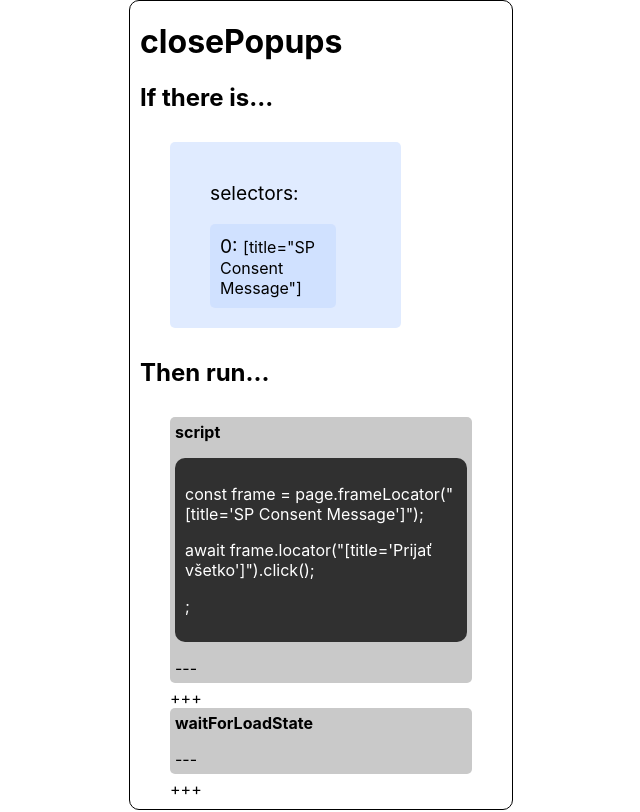
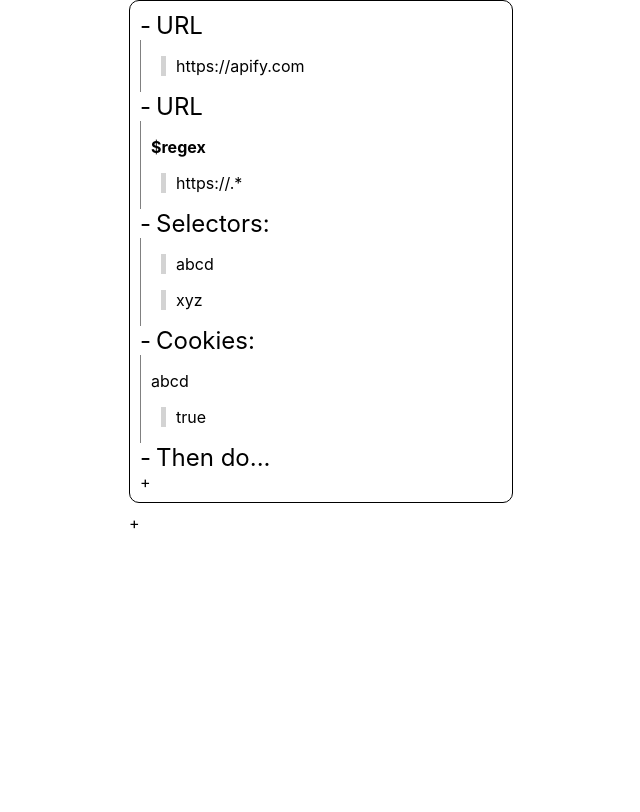
Before and after one commit to barjin/wbr, a React (Create React App) app in the folder packages/wbr-editor/: page / in a window 1280 px wide. Shown: the top 812 px of the page, without its empty margins (319-959 px from the left). Built offline with nearby package versions, Linux system fonts and the light colour scheme.

Commit message:
inital editor implementation revamp

```diff
--- a/packages/wbr-editor/src/App.css
+++ b/packages/wbr-editor/src/App.css
@@ -5,65 +5,52 @@
 
 .pair{
   border: 1px black solid;
-  padding: 0px 10px;
+  padding: 10px 10px;
   border-radius: 10px;
   margin-bottom: 10px
 }
 
-.collapsible{
-  margin: 0px 20px;
-  padding: 10px 10px;
-  border-radius: 5px;
+.toggler {
+  font-size: 150%;
+  margin: 0px
 }
 
-.collapsible h3:hover {
+.toggler:hover {
   cursor: pointer;
 }
 
-.collapsible h3::before{
-  content: '-';
-  display: inline-flexbox;
-  display: inline-block;
-  margin-right: 10px
+.toggler::before{
+  margin-right: 5px;
 }
 
-.orBlock > div > div + div::before {
-  content: "~ or ~"
+.toggler.on::before {
+  content: '+';
+}
+.toggler.off::before {
+  content: '-';
 }
 
-.collapsed h3::before{
-  content: '+';
+.recursive {
+  margin-left: 20px
 }
 
-.collapsed h3 + * {
+.collapsible {
+  display: flex;
+  flex-direction: row;
+}
+
+.collapsed{
   display: none
 }
 
-.action{
-  padding: 5px;
-  background-color: #c9c9c9;
-  margin-bottom: 5px;
-  border-radius: 5px;
+.horizontal-line {
+  border-left: 1px solid grey;
+  margin-right: 10px;
+  height: 100%
 }
 
-.codeblock {
-  background-color: #303030;
-  padding: 10px;
-  color: white;
-  border-radius: 10px;
+.scalar {
+  margin-left: 10px;
+  padding-left: 10px;
+  border-left: 5px solid lightgrey
 }
-
-.genericObject {
-  padding: 10px 10px;
-  border-radius: 5px;
-  width: 70%;
-  background-color: rgb(194, 215, 255, 0.5);
-}
-
-.genericObject + .genericObject{
-  margin-top: 5px
-}
-
-.key{
-  font-size: 120%;
-}
--- a/packages/wbr-editor/src/App.tsx
+++ b/packages/wbr-editor/src/App.tsx
@@ -1,9 +1,9 @@
 import './App.css';
 import {Where, What, Workflow} from './workflow';
 import { operators } from './logic';
-import { useState } from 'react';
+import { ReactElement, useState } from 'react';
 
-function GenericObject(props: {name: string, object: any}) : JSX.Element {
+function CollapsibleObject(props: {name: string, object: any}) : JSX.Element {
   const {name, object} = props;
   if(typeof object !== 'object'){
     return (
@@ -18,7 +18,7 @@ function GenericObject(props: {name: string, object: any}) : JSX.Element {
       Object.entries(object).map(([key,val]) => (
         <div className='collapsible'>
         <p className="key">{name}: </p>
-        <GenericObject name={key} object={val}/>
+        <CollapsibleObject name={key} object={val}/>
         </div>
       ))
     }
@@ -54,7 +54,7 @@ function Conditions(props: {logic?: typeof operators[number]; where: Where}) : J
           );
         }
         return (
-          <GenericObject name={key} object={value}/>
+          <CollapsibleObject name={key} object={value}/>
         )
       })
     }
@@ -62,71 +62,110 @@ function Conditions(props: {logic?: typeof operators[number]; where: Where}) : J
   )
 }
 
-function CodeBlock(props: {code: string}){
-  const lines = props.code.split(';');
-  return (<div className='codeblock'>
-    {
-      lines.map(line => (
-        <p className='codeline'>
-          {line+';'}
-        </p>
-      ))
-    }
-  </div>);
+type JSONScalar = string | number | boolean;
+
+function RecursiveCollection({collection}: {collection: Record<string, any> | any[] | JSONScalar}){
+  if(collection && typeof collection === 'object'){
+      return(
+        <div className='recursive'>
+        {
+          Object.entries(collection).map(([key,value]) => (
+            <Collapsible header={key} content={value} updater={() => {}}/>
+          ))
+        }
+        </div>
+      )
+  }
+  else{
+    return(<div className='rvalue'>{collection}</div>);
+  }
+}
+// /**
+//  * Returns `true` if all the values are scalar types.
+//  */
+// function isSimple(obj: Record<string,any> | any[]) : boolean{
+//   return Object.values(obj).reduce(
+//     (p,x) => (
+//       p && (typeof obj !== 'object' || obj === null)
+//     ), true
+//   )
+// }
+
+// function SimpleObject({content}: {content: Record<string,any> | any[]}) {
+//   return (
+//     <table>
+//       {!Array.isArray(content) ?
+//         Object.entries(content).map(([k,v]) => (
+//           <tr>
+//             <td>{k}</td><td>{v}</td>
+//           </tr>
+//         )
+//       ) :
+//       Object.values(content).map((v) => (
+//         <tr>
+//           <td>{v}</td>
+//         </tr>
+//       ))
+//       }
+//     </table>
+//   )
+// }
+
+function isScalar (object: any) : boolean {
+  return typeof object !== 'object' && object !== null
 }
 
-function Action({data, updater}: {data: What, updater: ArbitraryFunction}) {
-  const addActionBelow = () => {
-    updater([
-      data,
-      {
-        type: undefined,
-        params: undefined
-      }
-    ])
+function Collapsible({header, content, updater}: {header: string, content: Record<string, any>, updater: ArbitraryFunction}){
+  const [collapsed, setCollapsed] = useState(false);
+  const toggleCollapsed = () => {
+    setCollapsed(!collapsed);
   }
-
-  const removeAction = () => updater([])
-
-  return (
-    <>
-    <div className='action'>
-      <b>
-        {data.type}
-      </b>
-      <p>
-        {
-          data.type === 'script' ?
-          <CodeBlock code={data.params}/> :
-          JSON.stringify(data.params,null,2)
-        }
-      </p>
-      <div onClick={removeAction}>---</div>
+  return(
+    <div>
+      <p className={`toggler ${collapsed ? 'on' : 'off'}`} onClick={toggleCollapsed}>{header}</p>
+      <div className={`collapsible ${collapsed ? 'collapsed' : ''}`}>
+        <div style={{display:'flex', flexDirection: 'column'}}>
+          <div className='horizontal-line'></div>
+          {!isScalar(content) ?
+            <div className='add' onClick={() => {
+              alert("adding!");
+            }}>+</div>
+            :
+            null}
+        </div>
+        <RecursiveCollection collection={content}/>
+      </div>
     </div>
-    <div onClick={addActionBelow}>+++</div>
-    </>
   )
 }
 
-function Actions({actions, updater}: {actions: What[], updater: ArbitraryFunction}) {
-  const updateActionOnIndex = (idx: number) => {
-    return (action: What[]) => updater(
-      [
-        ...actions.slice(0, idx),
-        ...action,
-        ...actions.slice(idx+1),
-      ]
-    )
+function WhereEditor({where}: {where: Where}){
+  let out = Object.entries(where).map(([key, value]) => {
+    if(operators.includes(key as any)){
+      // out.push(<WhereEditor where={where as Where}/>)
+    }
+    if(typeof value === 'string'){
+      return (
+        <div>
+        <p className={`toggler`} >{key}</p>
+        <div className={`collapsible`}>
+          <div style={{display:'flex', flexDirection: 'column'}}>
+            <div className='horizontal-line'></div>
+          </div>
+          <p>{value}</p>
+        </div>
+      </div>
+      )
+    }
   }
-
+  )
   return (
-    <div className='collapsible'>
-      {actions.map((action, idx) => (
-        <Action updater={updateActionOnIndex(idx)} data={action}/>
-      )
-      )}
+    <div>
+    {
+      out
+    }
     </div>
-  );
+  )
 }
 
 type PairData = Workflow[number];
@@ -167,10 +206,8 @@ function Pair({pair, updater} : {pair: PairData, updater: ArbitraryFunction}){
     <>
     <div className='pair'>
       {pair.name ? <h1>{pair.name}</h1> : null}
-      <h2>If there is...</h2>
-      <Conditions where={pair.where}/>
-      <h2>Then run...</h2>
-      <Actions updater={updateWhat} actions={pair.what} />
+      <SimpleWhere where={pair.where as Where[]}/>
+      <Collapsible header="Then do..." content={pair.what} updater={updateWhat}/>
     </div>
     <div onClick={addPairBelow}>
       +
@@ -178,6 +215,97 @@ function Pair({pair, updater} : {pair: PairData, updater: ArbitraryFunction}){
     </>
   )
 }
+
+function CollapsibleV({header, content}: {header: string, content: ReactElement}){
+  const [collapsed, setCollapsed] = useState(false);
+  const toggleCollapsed = () => {
+    setCollapsed(!collapsed);
+  }
+  return(
+    <div>
+      <p className={`toggler ${collapsed ? 'on' : 'off'}`} onClick={toggleCollapsed}>{header}</p>
+      <div className={`collapsible ${collapsed ? 'collapsed' : ''}`}>
+        <div style={{display:'flex', flexDirection: 'column'}}>
+          <div className='horizontal-line'></div>
+        </div>
+        {content}
+      </div>
+    </div>
+  )
+}
+
+function RValueObj({rval} : {rval: Record<string,string>}){
+  const [key,value] = Object.entries(rval)[0];
+  return (
+    <div>
+      <p><b>{key}</b></p>
+      <ScalarValue props={value}/>
+    </div>
+  )
+}
+
+function ScalarValue({props} : {props: JSONScalar}){
+  if(typeof props === 'object'){
+    return <RValueObj rval={props}/>
+  }
+  return (
+    <p className="scalar">
+      {props}
+    </p>
+  )
+}
+
+function Url({props}: {props: string}){
+  const content = <ScalarValue props={props}/>;
+  return ( <CollapsibleV header="URL" content={content}/> )
+}
+
+function SelectorList({props}: {props: string[]}){
+  const content = (<div>{ props.map(x => ScalarValue({props: x}) ) }</div>);
+  return (<CollapsibleV header="Selectors:" content={content}/>)
+}
+
+function CookieList({props} : {props: Record<string,string>}){
+  const content =
+    <>
+      {
+        Object.entries(props).map(([key, value]) => (
+          <div>
+          <p>{key}</p>
+          <ScalarValue props={value}/>
+          </div>
+        ))
+      }
+    </>;
+
+  return (
+    <CollapsibleV header="Cookies:" content={content}/>
+  )
+}
+
+
+function SimpleWhere({where}: {where: Where[]}){
+  const key_element_mapping : Record<string,ArbitraryFunction> = {
+    url: Url,
+    selectors: SelectorList,
+    cookies: CookieList,
+  };
+  console.log(where);
+  return (
+    <>
+    {
+      where.map(obj => {
+        if(obj !== {}){
+          const [key,value] = Object.entries(obj)[0];
+          return key_element_mapping[key]({props: value});
+        }
+        return null
+      })
+    }
+  </>
+  );
+}
+
 
 function WorkflowEditor({w} : {w: Workflow}) {
   const [workflow, updateWorkflow] = useState(w);
@@ -200,14 +328,33 @@ function WorkflowEditor({w} : {w: Workflow}) {
   );
 }
 
+const workflow_new = [
+  {
+    where:[
+        {url: "https://apify.com"},
+        {url: {$regex: "https://.*"}},
+        {selectors: [
+          "abcd",
+          "xyz"
+        ]},
+        {cookies: {
+          "abcd": "true"
+        }}
+    ],
+    what:[]
+  }
+]
+
 const workflow_nehnutelnosti : any = [
   {
     "name": "closePopups",
-    "where": {
+    "where": [{
         "selectors": [
-            "[title=\"SP Consent Message\"]"
+            "[title=\"SP Consent Message\"]",
+            "[lalalal]",
+            ".classyMF"
         ]
-    },
+    }],
     "what": [
         {
             "type": "script",
@@ -220,11 +367,11 @@ const workflow_nehnutelnosti : any = [
 },
 {
     "name": "scrapeInfoPage",
-    "where": {
+    "where": [{
         "selectors": [
             ".price--main.paramNo0"
         ]
-    },
+    }],
     "what": [
         {
             "type": "waitForLoadState"
@@ -257,11 +404,11 @@ const workflow_nehnutelnosti : any = [
 },
 {
     "name": "openDetailsInNewTabs",
-    "where": {
+    "where": [{
         "selectors": [
             "li + li .component-pagination__arrow-color"
         ]
-    },
+    }],
     "what": [
         {
             "type": "waitForLoadState"
@@ -277,11 +424,11 @@ const workflow_nehnutelnosti : any = [
 },
 {
     "name": "scrape_basic",
-    "where": {
+    "where": [{
         "selectors": [
             "li + li .component-pagination__arrow-color"
         ]
-    },
+    }],
     "what": [
         {
             "type": "waitForLoadState"
@@ -301,7 +448,7 @@ const workflow_nehnutelnosti : any = [
 },
 {
     "name": "base",
-    "where": {},
+    "where": [{}],
     "what": [
         {
             "type": "goto",
@@ -319,7 +466,6 @@ const workflow_nehnutelnosti : any = [
     ]
 }
 ]
-
 const workflow1 : any = [
   {
     where:{
@@ -340,7 +486,7 @@ const workflow1 : any = [
 function App() {
   return (
     <div className="App">
-        <WorkflowEditor w={workflow_nehnutelnosti}/>
+        <WorkflowEditor w={workflow_new as Workflow}/>
     </div>
   );
 }
```
